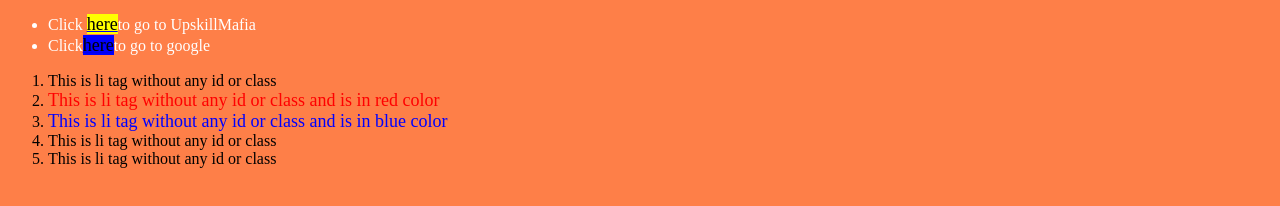
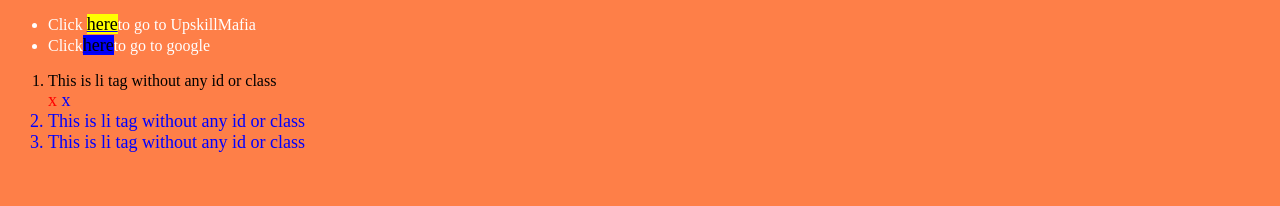
Before and after one commit to Maddyhub007/css-styling, a plain HTML site: page index.html in a window 1280 px wide. Shown: the part 318-524 px from the top of the page. Drawn offline with Linux system fonts and the light colour scheme.

Commit message:
Update index.html

```diff
--- a/index.html
+++ b/index.html
@@ -22,8 +22,8 @@
     </ul>
     <ol>
         <li>This is li tag without any id or class</li>
-        <li><span data-highlight="red">This is li tag without any id or class and is in red color</span></li>
-        <li><span data-highlight="blue1">This is li tag without any id or class and is in blue color</span></li>
+        <span data-highlight="red"><span data-highlight="red"></span>x
+        <span data-highlight="blue1"><span data-highlight="blue1"></span>x
         <li>This is li tag without any id or class</li>
         <li>This is li tag without any id or class</li>
     </ol>
```
